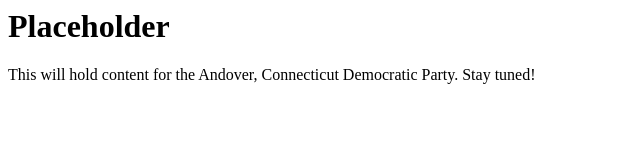
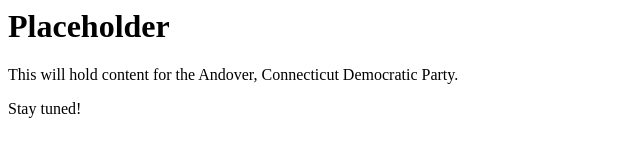
Before and after one commit to andover-ct-dems/andover-ct-dems.github.io, a plain HTML site: page index.html in a window 1280 px wide. Shown: the whole page, without its empty margins (0-640 px from the left). Drawn offline with Linux system fonts and the light colour scheme.

Commit message:
Update index.html

```diff
--- a/index.html
+++ b/index.html
@@ -1,2 +1,3 @@
 <h1>Placeholder</h1>
-<p>This will hold content for the Andover, Connecticut Democratic Party.  Stay tuned!</p>
+<p>This will hold content for the Andover, Connecticut Democratic Party.</p>
+<p>Stay tuned!</p>
```
